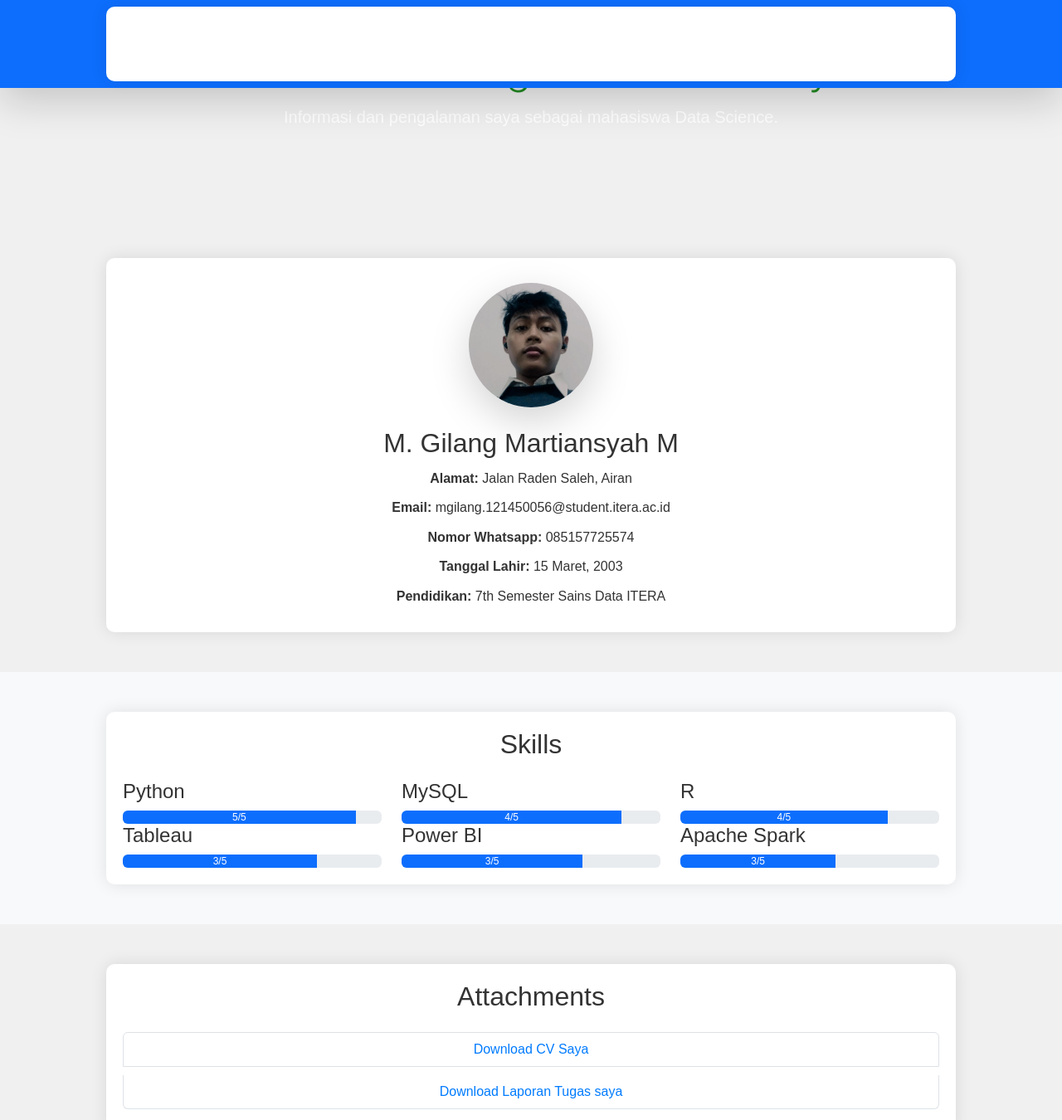
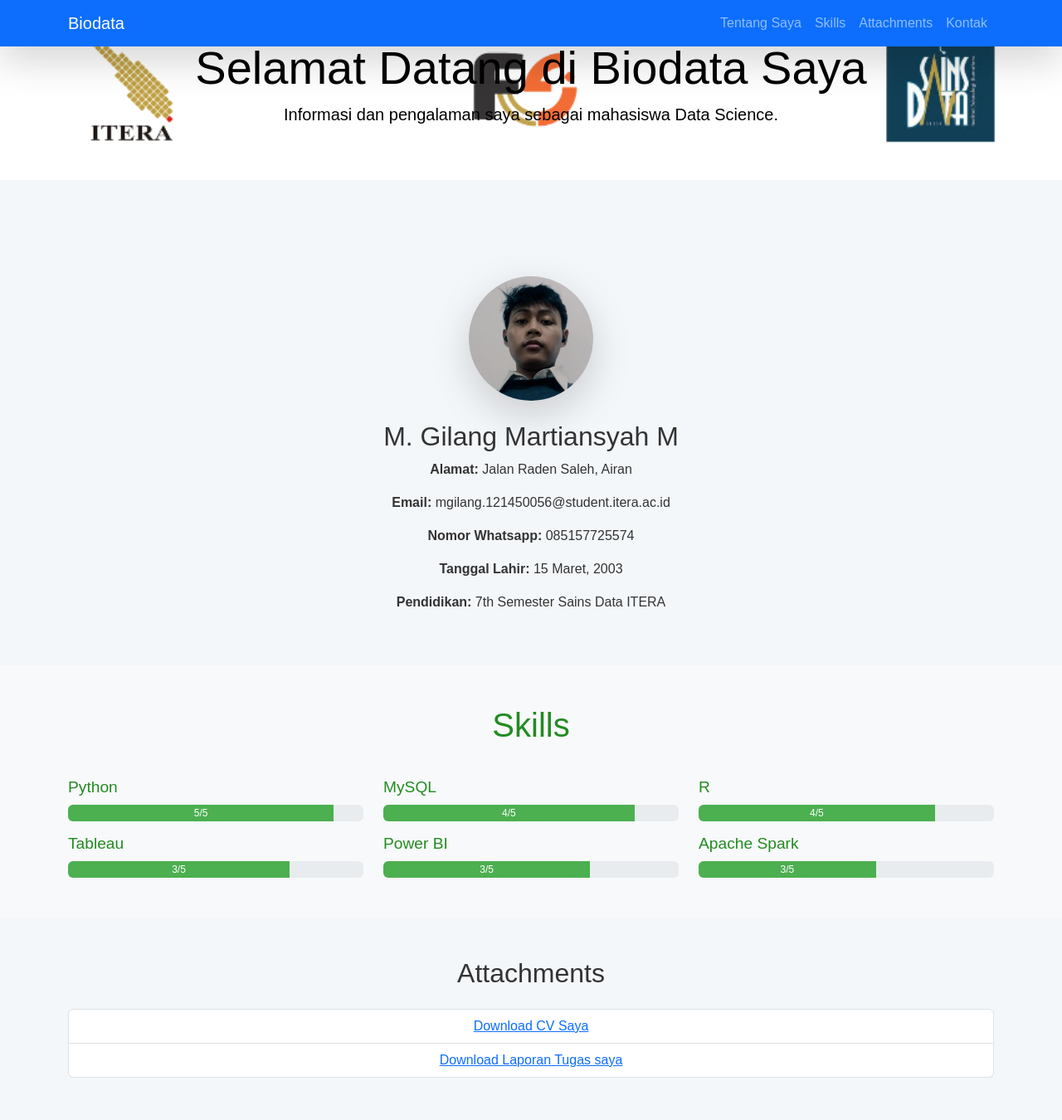
Before and after one commit to NvRSleep/TugasBiodata, a plain HTML site: page index.html in a window 1280 px wide. Shown: the top 1350 px of the page at 83% size. Drawn offline with nearby package versions, Linux system fonts and the light colour scheme.

Commit message:
Update styles.css

```diff
--- a/styles.css
+++ b/styles.css
@@ -1,4 +1,4 @@
-/* Basic Styling - Modify to Your Taste */
+/* Resetting basic styling */
 * {
   margin: 0;
   padding: 0;
@@ -7,106 +7,137 @@
 
 body {
   font-family: 'Arial', sans-serif;
-  background-color: #f0f0f0; /* Soft Neutral Background */
-  color: #333;  /* Dark Gray Text */
-  overflow-x: hidden; /* Hide horizontal scrollbar */
+  background-color: #f4f7fa;
+  color: #333;
+  overflow-x: hidden;
 }
 
-.container {
-  width: 80%;
-  margin: 0 auto;
-  background: #fff;
-  padding: 20px;
-  border-radius: 10px;
-  box-shadow: 0 0 20px rgba(0, 0, 0, 0.1);
+/* Hero Section (Header) Styling */
+header {
+  text-align: center;
+  padding: 120px 0; /* Space between top and text */
+  background: linear-gradient(135deg, #007bff, #00c6ff); /* Blue gradient background */
+  color: white;
+  position: relative;
+  z-index: 1;
 }
 
-/* Header Styling */
-header {
-  text-align: center;
-  margin-bottom: 20px;
-  background-color: #f0f0f0; /* Soft Neutral Background */
+/* Ganti warna teks menjadi hitam hanya untuk header */
+header h1,
+header p {
+  color: black; /* Mengubah warna teks menjadi hitam */
+  text-shadow: none; /* Menghilangkan shadow agar teks lebih jelas */
 }
 
+/* Menjaga efek fadeIn pada teks */
 header h1 {
-  font-family: 'Roboto', sans-serif; /* Bold Heading Font */
-  font-size: 2.5em;
-  margin-bottom: 10px;
-  color: #228B22;  /* Green color for the title */
+  font-size: 4em; /* Membesarkan ukuran font agar lebih menonjol */
+  font-weight: bold;
+  text-shadow: none; /* Tidak ada bayangan untuk teks hitam */
+  animation: fadeInUp 2s ease-out;
 }
 
+header p {
+  font-size: 1.8em; /* Ukuran font lebih besar agar lebih jelas */
+  animation: fadeInUp 2.5s ease-out;
+}
+
+/* Hero Section with Background Image (optional) */
+header {
+  background-image: url('image2.png'); /* Replace with your image path */
+  background-size: cover;
+  background-position: center;
+  padding: 120px 0; /* Provide space for text */
+}
+
+header h1, header p {
+  color: black; /* Mengubah warna teks menjadi hitam */
+  text-shadow: none;
+}
+
+/* Progress Bar Styling for Skills */
+.progress {
+  height: 20px;
+  margin-top: 10px;
+}
+
+.progress-bar {
+  font-size: 1em;
+  color: #fff;
+  text-align: center;
+  background-color: #4CAF50; /* Green color for progress */
+}
+
+/* Animation for Fade In and Up */
+@keyframes fadeInUp {
+  from {
+    opacity: 0;
+    transform: translateY(30px);
+  }
+  to {
+    opacity: 1;
+    transform: translateY(0);
+  }
+}
+
+/* Skills Section */
+#skills {
+  background-color: #f8f9fa;
+  padding: 50px 0;
+}
+
+#skills h2 {
+  font-size: 2.5em;
+  color: #228B22; /* Green color */
+  margin-bottom: 30px;
+}
+
+#skills .col-md-4 h4 {
+  font-size: 1.2em;
+  margin-top: 15px;
+  color: #228B22;
+}
+
+/* General Styling for Profile Picture */
 .profile-photo {
   width: 150px;
   height: 150px;
   border-radius: 50%;
   object-fit: cover;
-  margin: 10px auto; /* Center Image */
-  box-shadow: 0 0 10px rgba(0, 0, 0, 0.2); /* Subtle Shadow */
-}
-
-/* Bio Styling */
-.bio {
-  margin-bottom: 20px;
-}
-
-.bio h2 {
-  font-family: 'Open Sans', sans-serif; /* Bold Heading Font */
-  font-size: 1.8em;
-  margin-bottom: 10px;
-  color: #228B22; /* Green color for title */
-}
-
-p {
-  margin: 10px 0;
-  line-height: 1.6; /* Adjust spacing between lines */
-}
-
-strong {
-  font-weight: bold;
-}
-
-/* Attachments Styling */
-.attachments {
-  margin-bottom: 20px;
-}
-
-.attachments h2 {
-  font-family: 'Open Sans', sans-serif; /* Bold Heading Font */
-  font-size: 1.8em;
-  margin-bottom: 10px;
-  color: #228B22; /* Green color for title */
-}
-
-ul {
-  list-style: none;
-  padding: 0;
-}
-
-ul li {
-  margin-bottom: 10px;
-}
-
-ul li a {
-  text-decoration: none;
-  color: #007bff; /* Blue Link Color */
-  transition: 0.3s; /* Smooth Transition */
-}
-
-ul li a:hover {
-  color: #0056b3; /* Darker Blue on Hover */
-  transform: scale(1.05); /* Slight Zoom Effect */
+  margin: 20px auto;
+  box-shadow: 0 0 15px rgba(0, 0, 0, 0.2);
 }
 
 /* Footer Styling */
 footer {
   text-align: center;
-  margin-top: 20px;
-  background-color: #f0f0f0; /* Soft Neutral Background */
-  padding: 10px;
-  border-top: 1px solid #ddd;
+  background-color: #333;
+  color: #fff;
+  padding: 20px;
+  margin-top: 30px;
 }
 
 footer p {
-  color: #666; /* Light Gray Color */
-  font-size: 0.9em;
+  font-size: 1em;
+  color: #fff;
 }
+
+/* Ensuring Responsiveness */
+@media (max-width: 768px) {
+  header h1 {
+    font-size: 2.5em;
+  }
+
+  header p {
+    font-size: 1.2em;
+  }
+
+  .profile-photo {
+    width: 120px;
+    height: 120px;
+  }
+
+  #skills h2 {
+    font-size: 2em;
+  }
+}
```
